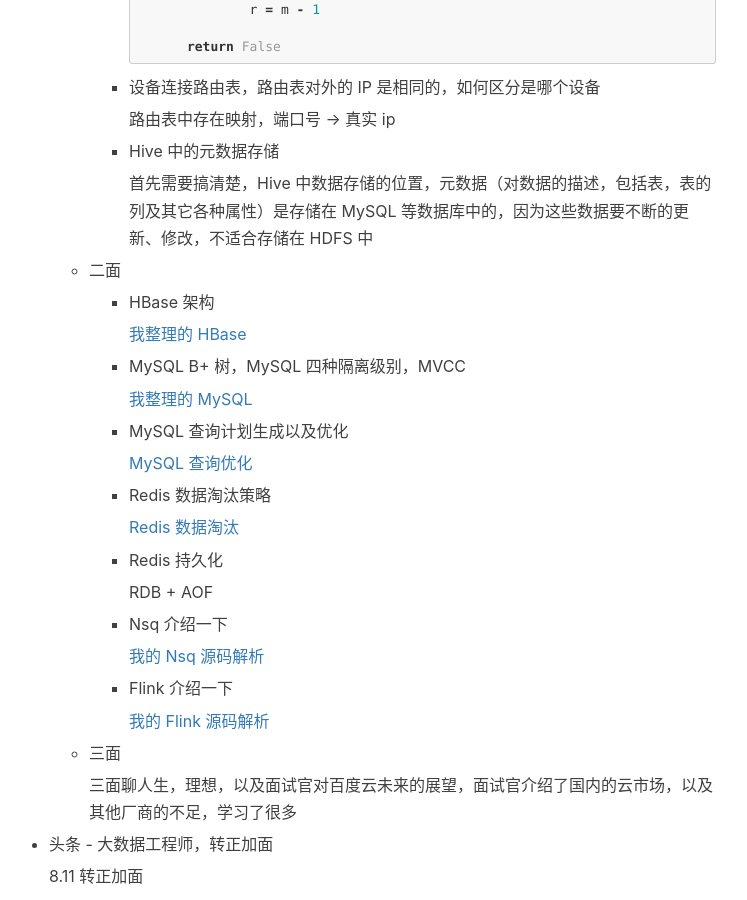
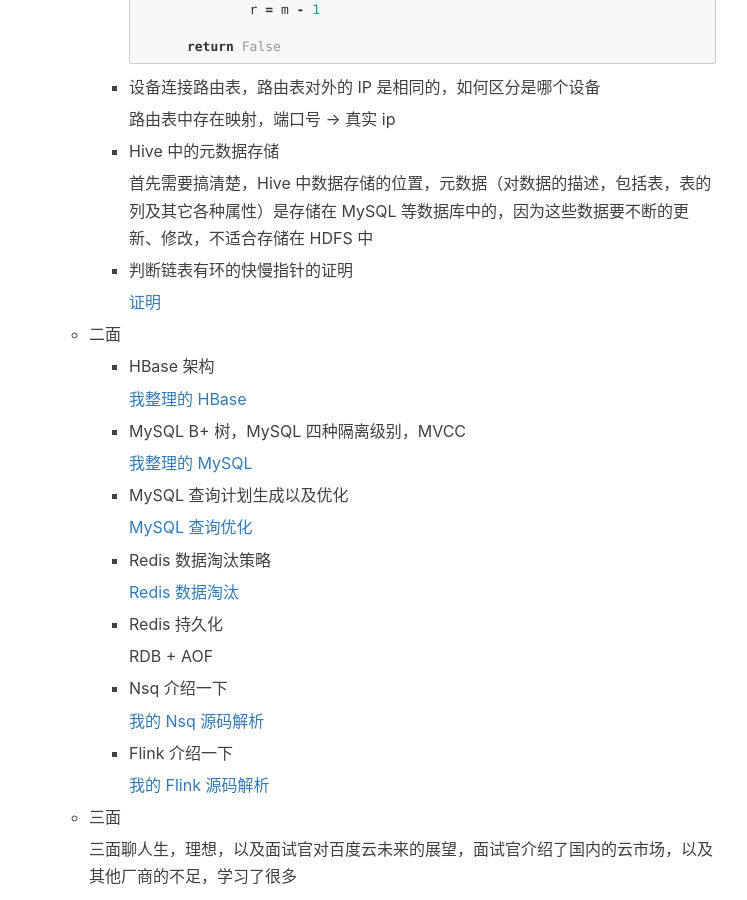
Before and after one commit to mickey0524/mickey0524.github.io, a Jekyll site: the page built from _posts/2019-07-29-autumn-interview.md, in a window 1280 px wide and 900 px high, scrolled down 6065 px. Shown: the whole window, without its empty margins (256-1003 px from the left). Built offline with Jekyll 4.4.1, drawn with Linux system fonts in a browser that asks for light colours; nearby versions of some CDN libraries; comment, search, counter and statistics services are not loaded.

Commit message:
feat(interview): update interview

```diff
--- a/_posts/2019-07-29-autumn-interview.md
+++ b/_posts/2019-07-29-autumn-interview.md
@@ -350,6 +350,10 @@
 
             首先需要搞清楚，Hive 中数据存储的位置，元数据（对数据的描述，包括表，表的列及其它各种属性）是存储在 MySQL 等数据库中的，因为这些数据要不断的更新、修改，不适合存储在 HDFS 中
 
+        * 判断链表有环的快慢指针的证明
+
+            [证明](https://blog.csdn.net/jnxxhzz/article/details/82773112)
+
     * 二面
 
         * HBase 架构
```
